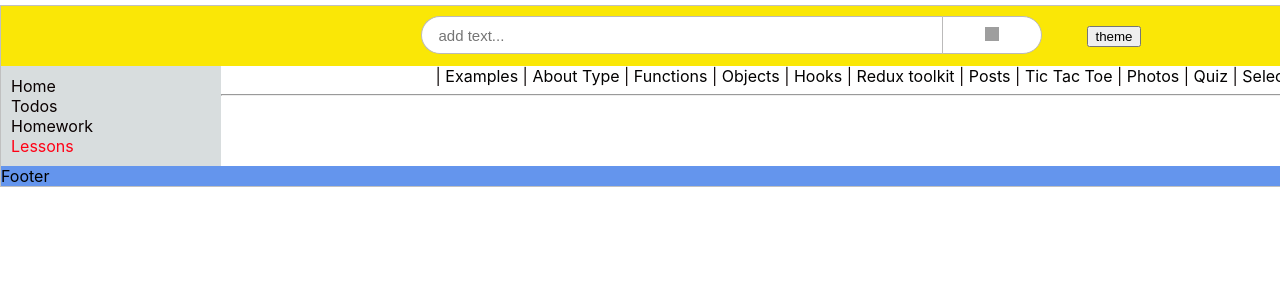
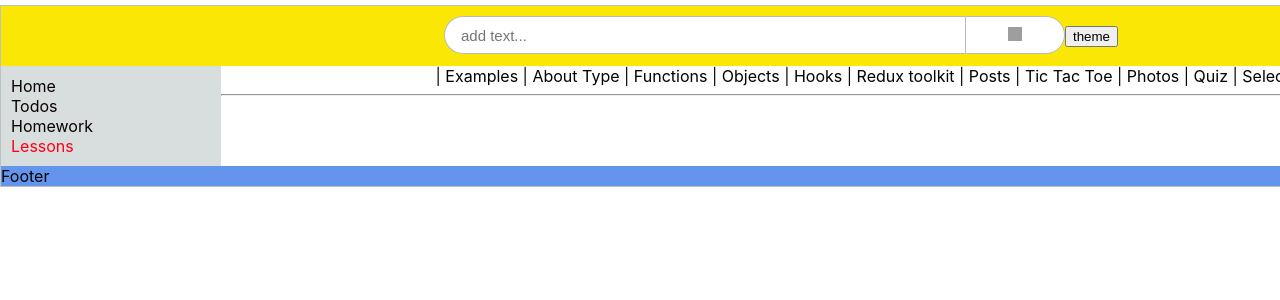
Before and after one commit to VladimirShumliaiev/Type-script-React, a React (Create React App) app in the folder my-app/: page /lessons in a window 1280 px wide. Shown: the top 300 px of the page. Built offline with nearby package versions, Linux system fonts and the light colour scheme; grey boxes are pictures that could not be loaded.

Commit message:
05.06.2023 +++

```diff
--- a/my-app/src/Components/Header/Header.module.css
+++ b/my-app/src/Components/Header/Header.module.css
@@ -35,5 +35,6 @@
 }
 
 .themeButton {
-  margin-left: 45px;
+  /*margin-left: 45px;*/
+    /*align-self: center;*/
 }
--- a/my-app/src/Components/Header/Header.tsx
+++ b/my-app/src/Components/Header/Header.tsx
@@ -1,6 +1,5 @@
 import React, {FC} from 'react';
 import style from './Header.module.css'
-import Menu from "./Header componnets/Menu";
 
 type Header = {
     theme: string
@@ -15,7 +14,6 @@ const Header: FC<Header> = ({theme, setTheme}) => {
 
     return (
         <div className={style.item}>
-            <Menu/>
                 <input className={style.inputHeader} placeholder={'add text...'} />
                 <button className={style.search}><img src="https://upload.wikimedia.org/wikipedia/commons/thumb/d/de/OOjs_UI_icon_search-ltr.svg/1200px-OOjs_UI_icon_search-ltr.svg.png" alt=""/></button>
             <button onClick={onclickHandler} className={style.themeButton}>theme</button>
```
